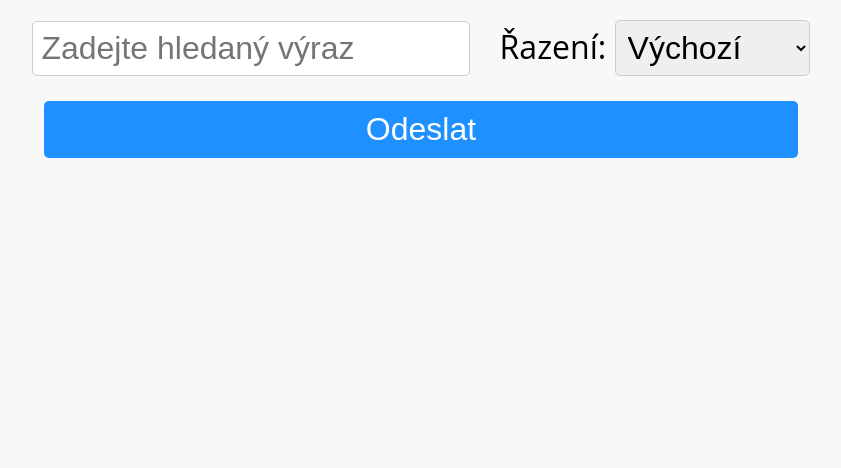
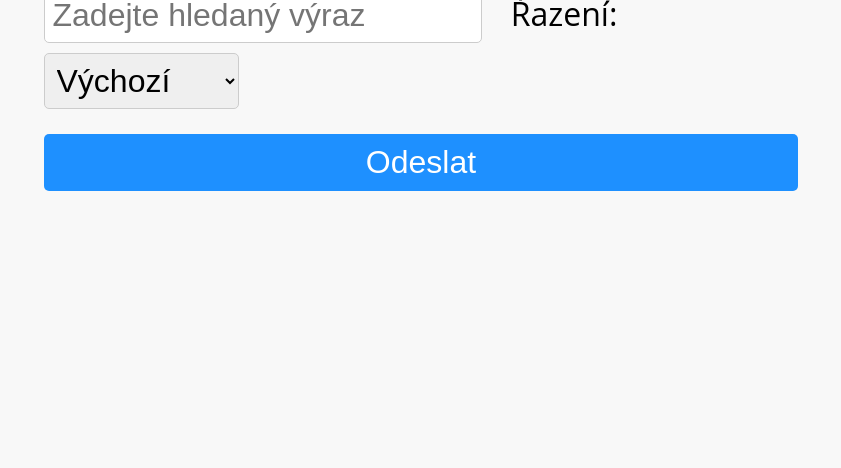
Before and after one commit to cervinkamichal0/Bazos_and_SBazar_Agregator, a website: page index.html in a window 1280 px wide. Shown: the part 348-816 px from the top of the page, without its empty margins (219-1060 px from the left). Drawn offline with Linux system fonts and the light colour scheme.

Commit message:
úprava šířky prvků v css

```diff
--- a/styles.css
+++ b/styles.css
@@ -9,7 +9,8 @@ body {
 }
 .form {
     margin: 15px;
-
+    width: 80%;
+    max-width: 755px;
 }
 .form input {
     margin-right: 25px;
```
